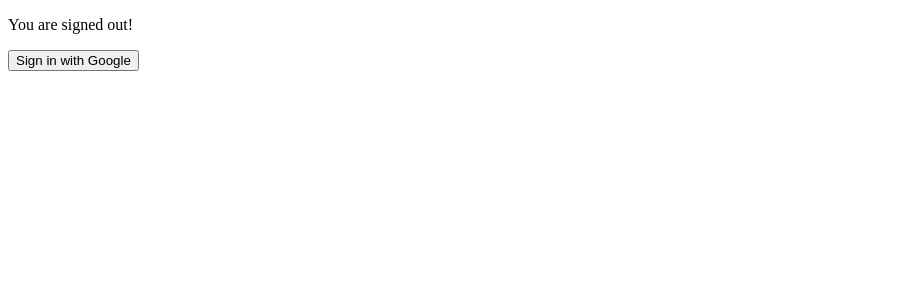
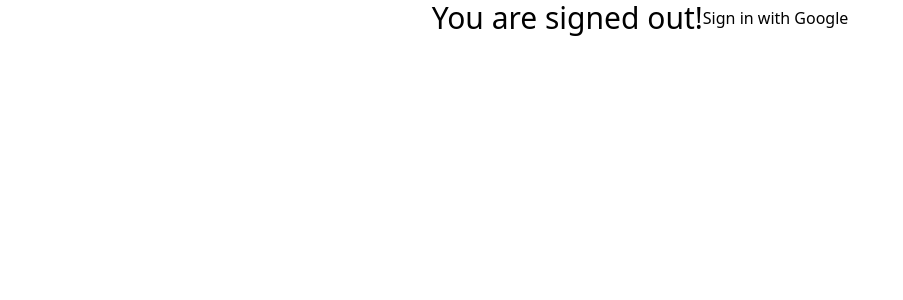
Before and after one commit to Abhishek-More/converge, a Next.js app: page /login in a window 1280 px wide. Shown: the top 300 px of the page, without its empty margins (0-903 px from the left). Built offline with nearby package versions, Linux system fonts and the light colour scheme; no server answers.

Commit message:
tailwind works now

```diff
--- a/pages/_app.tsx
+++ b/pages/_app.tsx
@@ -1,5 +1,7 @@
 import { SessionProvider } from "next-auth/react";
 import { AppProps } from "next/app";
+
+import "../styles/globals.css";
 
 const App = ({ Component, pageProps }: AppProps) => {
   return (
--- a/pages/login.tsx
+++ b/pages/login.tsx
@@ -21,7 +21,7 @@ export async function getServerSideProps(ctx: GetServerSidePropsContext) {
 export default function Login() {
   return (
     <div className="flex justify-center w-screen">
-      <p>You are signed out!</p>
+      <p className="text-3xl">You are signed out!</p>
       <button onClick={() => signIn("google")}>Sign in with Google</button>
     </div>
   );
--- a/styles/globals.css
+++ b/styles/globals.css
@@ -5,76 +5,9 @@
 :root {
   --max-width: 1100px;
   --border-radius: 12px;
-  --font-mono: ui-monospace, Menlo, Monaco, 'Cascadia Mono', 'Segoe UI Mono',
-    'Roboto Mono', 'Oxygen Mono', 'Ubuntu Monospace', 'Source Code Pro',
-    'Fira Mono', 'Droid Sans Mono', 'Courier New', monospace;
-
-  --foreground-rgb: 0, 0, 0;
-  --background-start-rgb: 214, 219, 220;
-  --background-end-rgb: 255, 255, 255;
-
-  --primary-glow: conic-gradient(
-    from 180deg at 50% 50%,
-    #16abff33 0deg,
-    #0885ff33 55deg,
-    #54d6ff33 120deg,
-    #0071ff33 160deg,
-    transparent 360deg
-  );
-  --secondary-glow: radial-gradient(
-    rgba(255, 255, 255, 1),
-    rgba(255, 255, 255, 0)
-  );
-
-  --tile-start-rgb: 239, 245, 249;
-  --tile-end-rgb: 228, 232, 233;
-  --tile-border: conic-gradient(
-    #00000080,
-    #00000040,
-    #00000030,
-    #00000020,
-    #00000010,
-    #00000010,
-    #00000080
-  );
-
-  --callout-rgb: 238, 240, 241;
-  --callout-border-rgb: 172, 175, 176;
-  --card-rgb: 180, 185, 188;
-  --card-border-rgb: 131, 134, 135;
-}
-
-@media (prefers-color-scheme: dark) {
-  :root {
-    --foreground-rgb: 255, 255, 255;
-    --background-start-rgb: 0, 0, 0;
-    --background-end-rgb: 0, 0, 0;
-
-    --primary-glow: radial-gradient(rgba(1, 65, 255, 0.4), rgba(1, 65, 255, 0));
-    --secondary-glow: linear-gradient(
-      to bottom right,
-      rgba(1, 65, 255, 0),
-      rgba(1, 65, 255, 0),
-      rgba(1, 65, 255, 0.3)
-    );
-
-    --tile-start-rgb: 2, 13, 46;
-    --tile-end-rgb: 2, 5, 19;
-    --tile-border: conic-gradient(
-      #ffffff80,
-      #ffffff40,
-      #ffffff30,
-      #ffffff20,
-      #ffffff10,
-      #ffffff10,
-      #ffffff80
-    );
-
-    --callout-rgb: 20, 20, 20;
-    --callout-border-rgb: 108, 108, 108;
-    --card-rgb: 100, 100, 100;
-    --card-border-rgb: 200, 200, 200;
-  }
+  --font-mono: ui-monospace, Menlo, Monaco, "Cascadia Mono", "Segoe UI Mono",
+    "Roboto Mono", "Oxygen Mono", "Ubuntu Monospace", "Source Code Pro",
+    "Fira Mono", "Droid Sans Mono", "Courier New", monospace;
 }
 
 * {
@@ -85,12 +18,13 @@
 
 html,
 body {
+  /* background-color: rgb(249 250 251); */
   max-width: 100vw;
   overflow-x: hidden;
 }
 
 body {
-  color: rgb(var(--foreground-rgb));
+  color: rbg(--foreground-rgb);
   background: linear-gradient(
       to bottom,
       transparent,
@@ -103,9 +37,3 @@ a {
   color: inherit;
   text-decoration: none;
 }
-
-@media (prefers-color-scheme: dark) {
-  html {
-    color-scheme: dark;
-  }
-}
```
